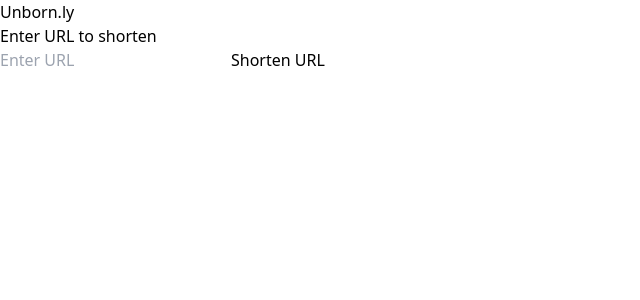
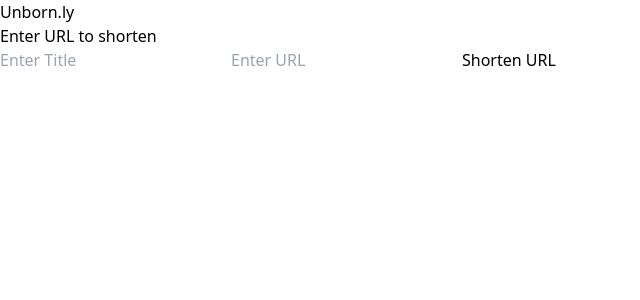
Before and after one commit to NarayanaGudiwada/URLShortener, a React (Vite) app in the folder frontend/: page / in a window 1280 px wide. Shown: the top 300 px of the page, without its empty margins (0-640 px from the left). Built offline with nearby package versions, Linux system fonts and the light colour scheme.

Commit message:
chnage of shorten api to generate

```diff
--- a/frontend/src/screens/Home.jsx
+++ b/frontend/src/screens/Home.jsx
@@ -5,13 +5,14 @@ import axios from "axios";
 
 const Home = () => {
   const link = useRef();
+  const titleRef = useRef();
   const [shortLink, setLink] = useState("");
   const handleSubmit = async (e) => {
     e.preventDefault();
     const url = link.current.value;
     if (!url) return;
     try {
-      const response = await axios.post(SERVICE_API + "shorten", { url });
+      const response = await axios.post(SERVICE_API + "generate", { "longUrl" :url, "title": titleRef.current.value });
       setLink(response.data);
     } catch (error) {
       console.log(error);
@@ -32,11 +33,19 @@ const Home = () => {
             Enter <span className="text-orange-950">URL</span> to shorten
           </h1>
           <form onSubmit={handleSubmit}>
+          <input
+              type="text"
+              ref={titleRef}
+              className="w-72 h-10 rounded-lg p-2 mt-4 focus:border border-orange-400 focus:outline-none"
+              placeholder="Enter Title"
+              required
+            />
             <input
               type="text"
               ref={link}
               className="w-72 h-10 rounded-lg p-2 mt-4 focus:border border-orange-400 focus:outline-none"
               placeholder="Enter URL"
+              required
             />
             <button
               type="submit"
```
